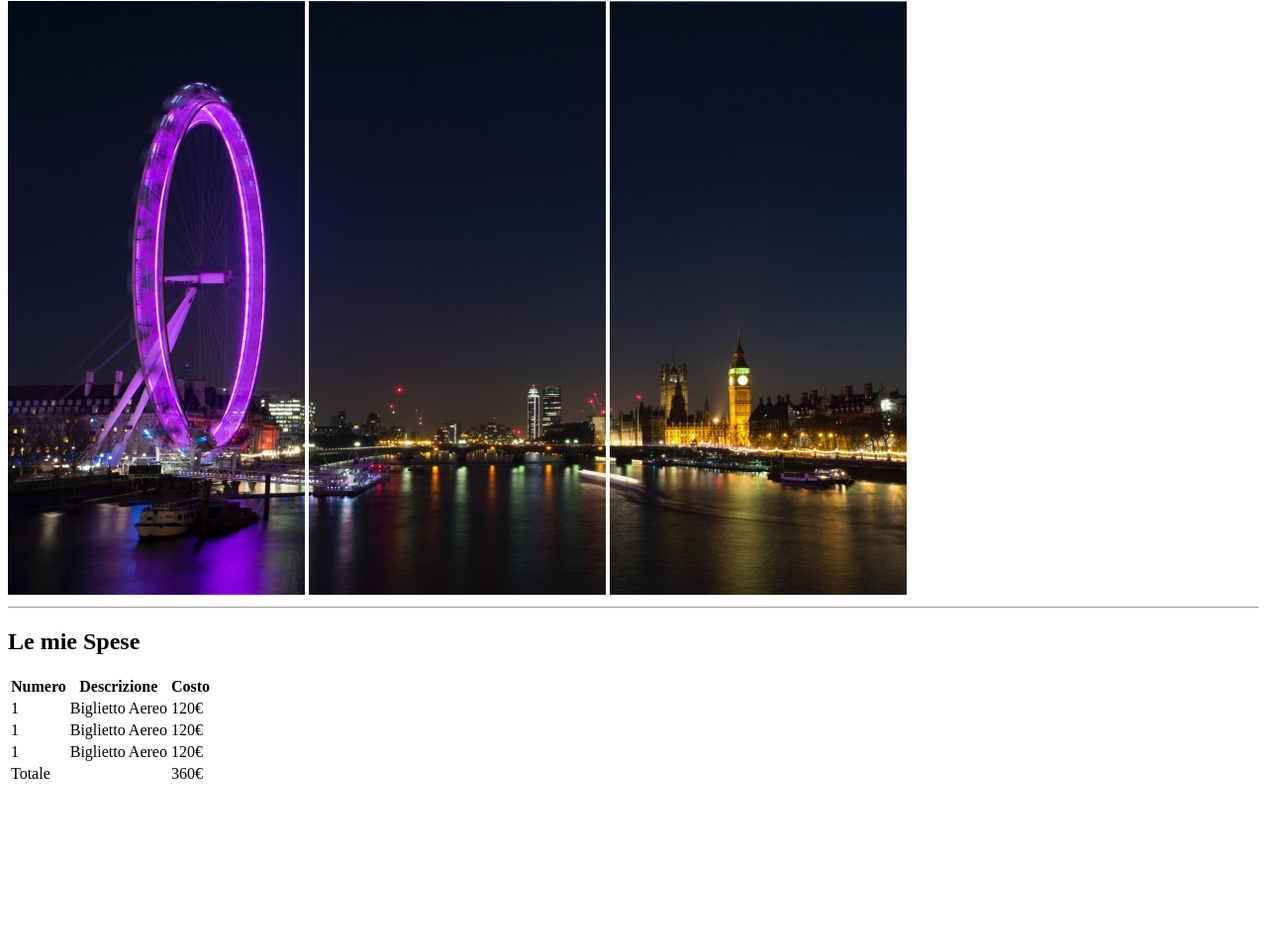
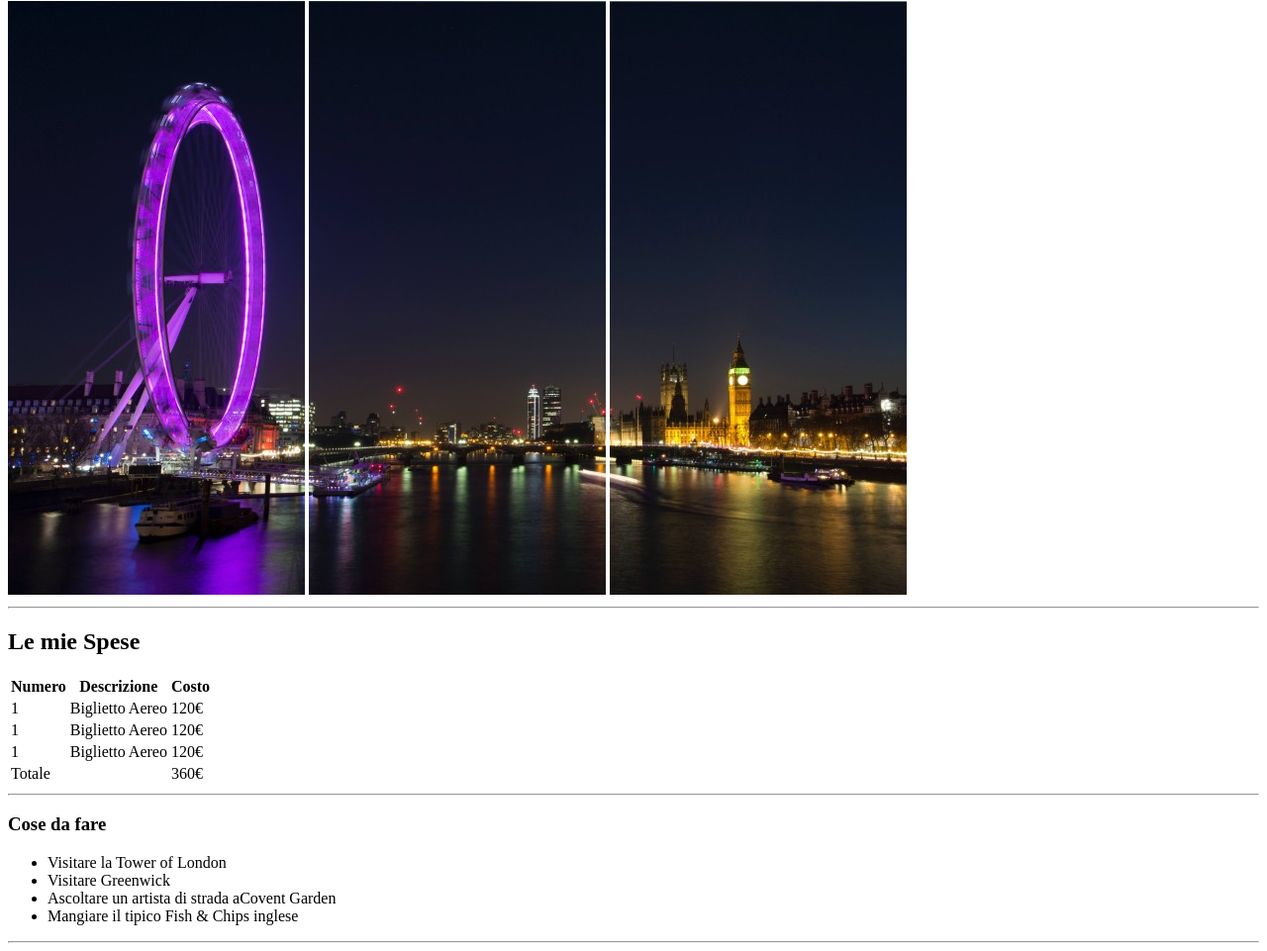
Before and after one commit to Andrea-Mattia/html-london-trip, a website: page index.html in a window 1280 px wide. Shown: the part 79-1040 px from the top of the page at 99% size. Before the commit the page ends 881 px from the top, so only its background shows below. Drawn offline with Linux system fonts and the light colour scheme.

Commit message:
add to do list

```diff
--- a/index.html
+++ b/index.html
@@ -52,8 +52,18 @@
           </tr>
         </table>
       </section>
+      <hr>
     <!--SEZIONE TO DO LIST-->
-
+      <section>
+        <h3>Cose da fare</h3>
+        <ul>
+          <li>Visitare la Tower of London</li>
+          <li>Visitare Greenwick</li>
+          <li>Ascoltare un artista di strada aCovent Garden</li>
+          <li>Mangiare il tipico Fish & Chips inglese</li>
+        </ul>
+      </section>
+      <hr>
     <!--SEZIONE INFO-->
 
     <!--SEZIONE FOTO-->
```
